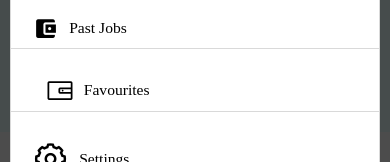
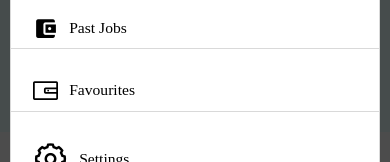
Before and after one commit to morachake/chap-chap, a React Native app: screen /Home in a window 390 px wide. Both pictures are taken after a click on the element 344 px from the left and 87 px from the top of the page. Shown: the part 206-368 px from the top of the page. Built offline with nearby package versions, Linux system fonts and the light colour scheme.

Commit message:
updating topbar

```diff
--- a/src/components/CustomModal.js
+++ b/src/components/CustomModal.js
@@ -52,7 +52,7 @@ export default function CustomModal({ modalVisible, setModalVisible }) {
                             <Text style={styles.titles}>Past Jobs</Text>
                         </TouchableOpacity>
                     </View>
-                    <View style={{ borderBottomWidth: scale(1), width: '100%', paddingVertical: 4,borderColor:'#D9D9D9',alignItems:'center', justifyContent:'center' }}>
+                    <View style={{ borderBottomWidth: scale(1), width: '100%', paddingVertical: 4,marginHorizontal :4,borderColor:'#D9D9D9', }}>
                         <TouchableOpacity style={styles.wrapper}
                             onPress={() => navigation.navigate('Favourites')}
                         >
```
